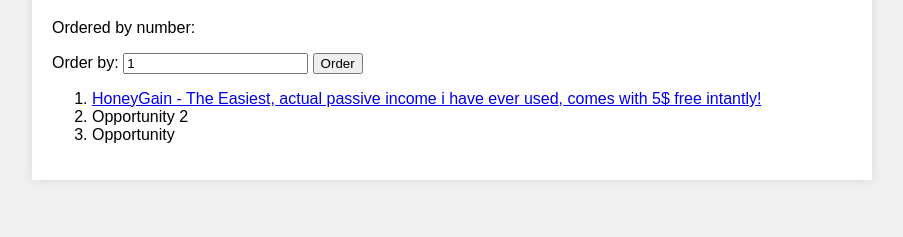
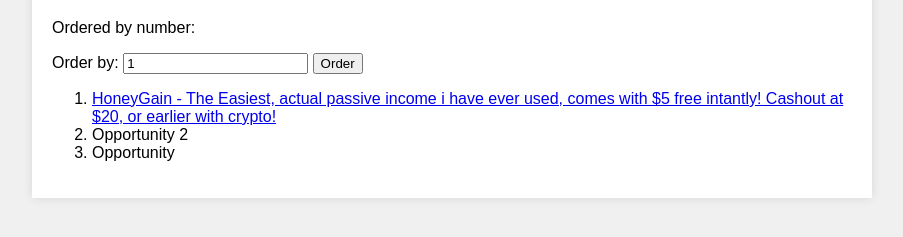
Before and after one commit to ozscience/Website001, a plain HTML site: page index.html in a window 1280 px wide. Shown: the part 81-318 px from the top of the page, without its empty margins (188-1091 px from the left). Drawn offline with Linux system fonts and the light colour scheme.

Commit message:
Update index.html

```diff
--- a/index.html
+++ b/index.html
@@ -34,6 +34,6 @@
             <button type="submit">Order</button>
         </form>
         <ol id="opportunities">
-            <li><a href="https://r.honeygain.me/OZSCIF763B">HoneyGain - The Easiest, actual passive income i have ever used, comes with 5$ free intantly!</a></li>
+            <li><a href="https://r.honeygain.me/OZSCIF763B">HoneyGain - The Easiest, actual passive income i have ever used, comes with $5 free intantly! Cashout at $20, or earlier with crypto!</a></li>
             <li>Opportunity 2</li>
             <li>Opportunity
```
